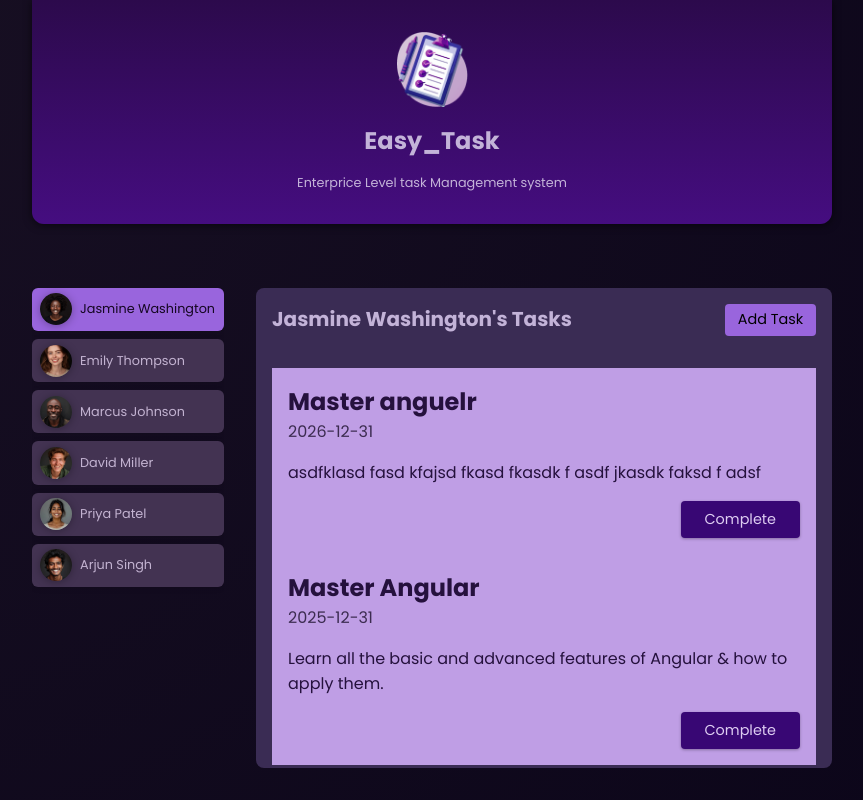
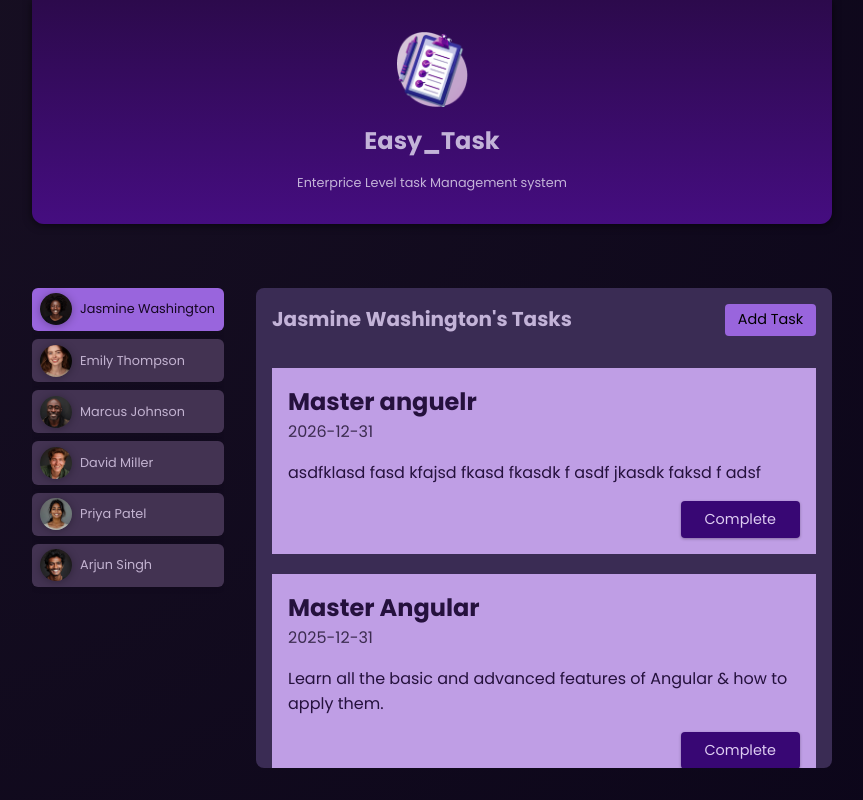
Before and after one commit to MSaqib123/section-1-angular-project, an Angular app: page / in a window 1280 px wide. Both pictures are taken after a click on the button "Jasmine Washington". Shown: the whole page, without its empty margins (208-1071 px from the left). Built offline with nearby package versions, Linux system fonts and the light colour scheme.

Commit message:
41. More Component Communication Deleting Tasks

```diff
--- a/src/app/Class_33_to_41/tasks/task/task.component.css
+++ b/src/app/Class_33_to_41/tasks/task/task.component.css
@@ -2,6 +2,8 @@ article {
   padding: 1rem;
   color: #25113d;
   background-color: #bf9ee5;
+  margin-bottom: 20px;
+  overflow: hidden;
 }
 
 h2 {
--- a/src/app/Class_33_to_41/tasks/task/task.component.html
+++ b/src/app/Class_33_to_41/tasks/task/task.component.html
@@ -3,6 +3,6 @@
         <time>{{task.dueDate}}</time>
         <p>{{task.summary}}</p>
         <p class="actions">
-            <button>Complete </button>
+            <button (click)="onCompleteTask()">Complete </button>
         </p>
     </article>
--- a/src/app/Class_33_to_41/tasks/task/task.component.ts
+++ b/src/app/Class_33_to_41/tasks/task/task.component.ts
@@ -1,4 +1,4 @@
-import { Component, Input } from '@angular/core';
+import { Component, EventEmitter, Input, Output } from '@angular/core';
 import { Task } from '../task.model';
 
 @Component({
@@ -9,4 +9,9 @@ import { Task } from '../task.model';
 })
 export class TaskComponent {
   @Input({ required: true }) task!: Task;
+  @Output() complete = new EventEmitter<string>();
+
+  onCompleteTask() {
+    this.complete.emit(this.task.id);
+  }
 }
--- a/src/app/Class_33_to_41/tasks/tasks.component.html
+++ b/src/app/Class_33_to_41/tasks/tasks.component.html
@@ -11,7 +11,7 @@
     <ul>
         <li>
             @for(task of selectedUserTasks;track task){
-                <app-task [task]="task" />
+                <app-task [task]="task" (complete)="CompleteTask($event)"/>
             }
         </li>
     </ul>
--- a/src/app/Class_33_to_41/tasks/tasks.component.ts
+++ b/src/app/Class_33_to_41/tasks/tasks.component.ts
@@ -46,4 +46,8 @@ export class TasksComponent {
   get selectedUserTasks() {
     return this.tasks.filter((x) => x.userId == this.userId);
   }
+
+  CompleteTask(completeTaskId: string) {
+    this.tasks = this.tasks.filter((t) => t.id !== completeTaskId);
+  }
 }
```
